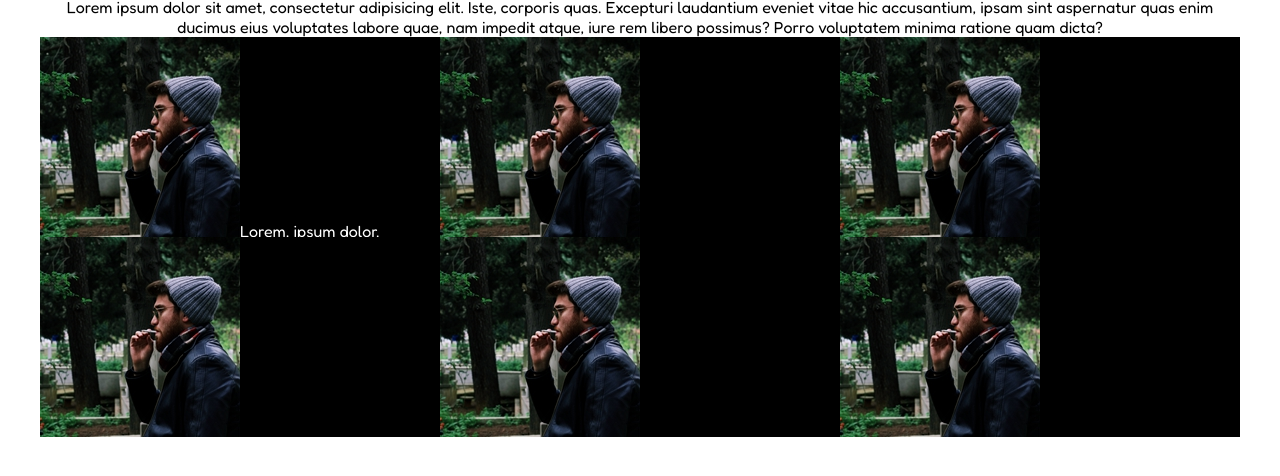
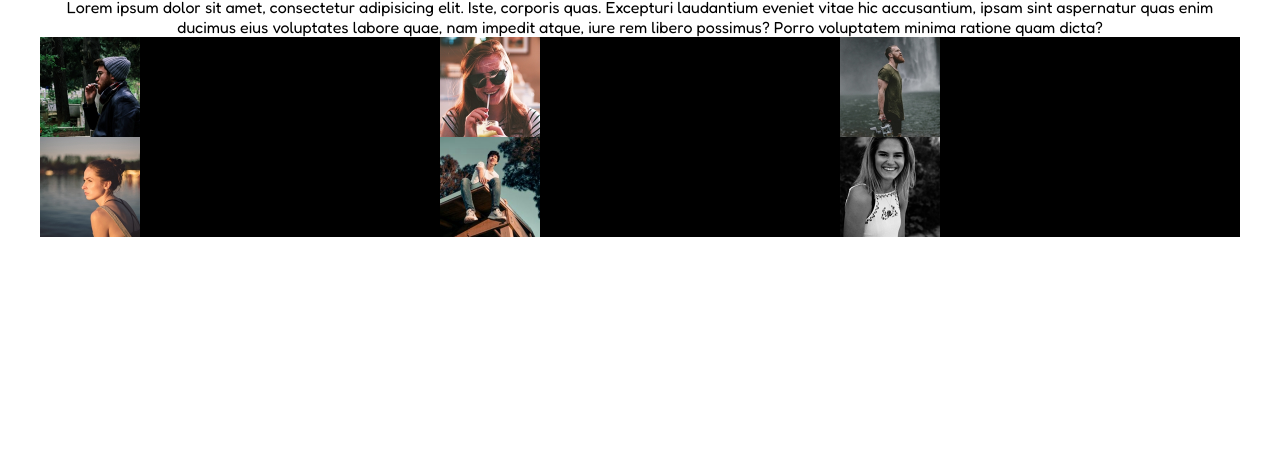
Before and after one commit to MattiaPaiano91/html-css-float-cards, a plain HTML site: page index.html in a window 1280 px wide. Shown: the part 42-518 px from the top of the page. Drawn offline with Linux system fonts and the light colour scheme.

Commit message:
-Fix a dimensione immagini

```diff
--- a/css/style.css
+++ b/css/style.css
@@ -4,7 +4,6 @@
     padding: 0;
     box-sizing: border-box;
     font-family: 'Fredoka', sans-serif;
-
 }
 
 /* generale */
@@ -13,19 +12,32 @@
     width: 1200px;
     margin: auto;
 }
+
 .clearfix::before{
     clear: both;
     content: "";
     display: table;
 }
 
-.box{
+.card{
     float: left;
     background-color: black;
     width:calc(100% / 3);
     color: white;
-    height: 200px;
 }
+
+.image-container{
+    width: 100px;
+    height: 100px;
+    float: left;
+}
+
+img {
+    width: 100%;
+    height: 100%;
+    object-fit: contain;
+}
+
 /* header */
 
 header{
@@ -34,5 +46,4 @@ header{
 
 h1{
     color: red;
-
 }
--- a/index.html
+++ b/index.html
@@ -1,34 +1,78 @@
 <!DOCTYPE html>
 <html lang="en">
   <head>
-    <meta charset="UTF-8">
-    <meta name="viewport" content="width=device-width, initial-scale=1.0">
+    <meta charset="UTF-8" />
+    <meta name="viewport" content="width=device-width, initial-scale=1.0" />
     <title>Document</title>
     <!-- font -->
-    <link rel="preconnect" href="https://fonts.googleapis.com">
-    <link rel="preconnect" href="https://fonts.gstatic.com" crossorigin>
-    <link href="https://fonts.googleapis.com/css2?family=Fredoka:wght@400;700&family=Roboto:wght@100;500;700;900&display=swap" rel="stylesheet">
+    <link rel="preconnect" href="https://fonts.googleapis.com" />
+    <link rel="preconnect" href="https://fonts.gstatic.com" crossorigin />
+    <link
+      href="https://fonts.googleapis.com/css2?family=Fredoka:wght@400;700&family=Roboto:wght@100;500;700;900&display=swap"
+      rel="stylesheet"
+    />
     <!-- css -->
-    <link rel="stylesheet" href="./css/style.css">
+    <link rel="stylesheet" href="./css/style.css" />
   </head>
   <body>
     <div class="container">
+      <!-- header -->
+
       <header>
         <h1>Meet our Team</h1>
-            <p>Lorem ipsum dolor sit amet, consectetur adipisicing elit. Iste, corporis quas. Excepturi laudantium eveniet vitae hic accusantium, ipsam sint aspernatur quas enim ducimus eius voluptates labore quae, nam impedit atque, iure rem libero possimus? Porro voluptatem minima ratione quam dicta?
+        <p>
+          Lorem ipsum dolor sit amet, consectetur adipisicing elit. Iste,
+          corporis quas. Excepturi laudantium eveniet vitae hic accusantium,
+          ipsam sint aspernatur quas enim ducimus eius voluptates labore quae,
+          nam impedit atque, iure rem libero possimus? Porro voluptatem minima
+          ratione quam dicta?
         </p>
+      </header>
 
-        </header>
+      <!-- fine header -->
+
+      <!-- card section -->
       <main>
         <div class="card-container clearfix">
-                <div class="box"><img src="./img/male1.png" alt="">Lorem, ipsum dolor.</div>
-                <div class="box"><img src="./img/male1.png" alt=""></div>
-                <div class="box"><img src="./img/male1.png" alt=""></div>
-                <div class="box"><img src="./img/male1.png" alt=""></div>
-                <div class="box"><img src="./img/male1.png" alt=""></div>
-                <div class="box"><img src="./img/male1.png" alt=""></div>
+
+        <div class="card clerafix">
+            <div class="image-container">
+              <img src="./img/male1.png" alt="male1" />
             </div>
 
+        </div>
+
+        <div class="card clerafix">
+            <div class="image-container">
+              <img src="./img/female1.png" alt="female1" />
+            </div>
+        </div>
+
+        <div class="card clerafix">
+            <div class="image-container">
+              <img src="./img/male2.png" alt="male2" />
+            </div>
+        </div>
+
+        <div class="card clerafix">
+            <div class="image-container">
+              <img src="./img/female2.png" alt="female2" />
+            </div>
+
+        </div>
+          <div class="card clerafix">
+            <div class="image-container">
+              <img src="./img/male3.png" alt="male3" />
+            </div>
+
+        </div>
+          <div class="card clerafix">
+            <div class="image-container">
+              <img src="./img/female3.png" alt="female3" />
+            </div>
+          </div>
+        </div>
+        <!-- fine card section -->
       </main>
     </div>
   </body>
```
Lines whose indentation alone changed are shown as unchanged.
